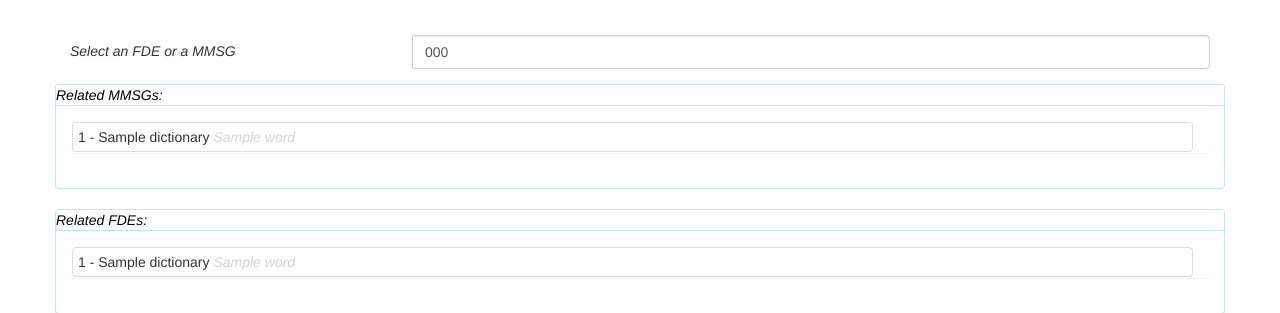
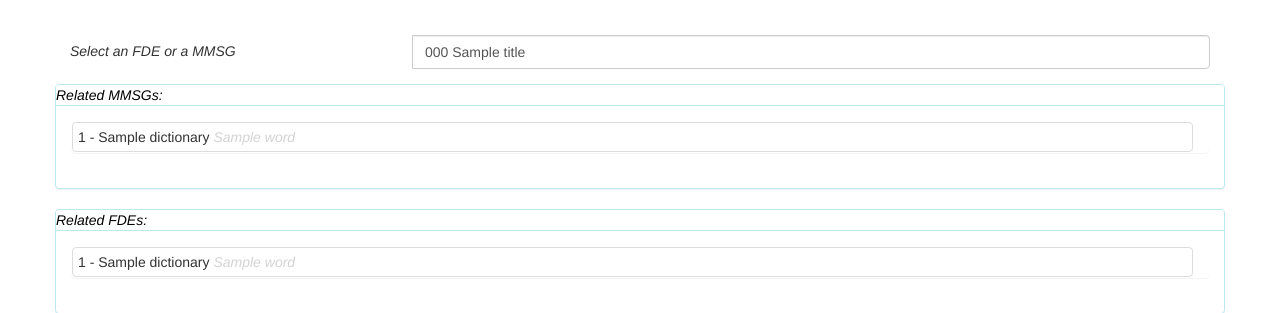
Before and after one commit to qcri/flight2vec, a Flask app: template templates/index.html in a window 1280 px wide. Shown: the part 52-365 px from the top of the page. Run offline with Flask 2, Linux system fonts and the light colour scheme; the template is opened without the code that fills it: most values are stand-ins (such as "Sample title", 1, 10 or a date in 2020); parts of the project's set-up code (start-up, migrations or seed data) failed here and were passed over; some libraries are stand-ins or nearby versions.

Commit message:
title of message after search

```diff
--- a/main.py
+++ b/main.py
@@ -58,8 +58,9 @@ def similarity():
 	if 'auth' in session.keys():
 		if session['auth']==sessionsecret:
 			value = request.args.get('code')
+			title = request.args.get('title')
 			results,dictionary = models.get_top(value)
-			return render_template('index.html',results=results,code=value,dictionary=dictionary)
+			return render_template('index.html',results=results,code=value,title=title,dictionary=dictionary)
 		else:
 			return redirect('/login')
 	else:
--- a/static/auto_filter.js
+++ b/static/auto_filter.js
@@ -7,7 +7,7 @@
           var title = ui.item.value.split(":")[1];
           $("#auto").val(code);
       		event.preventDefault();
-          location.href = "/similarity?code=" + code;
+          location.href = "/similarity?code=" + code + "&title=" + title;
       		return false;}
      });
     });
--- a/templates/index.html
+++ b/templates/index.html
@@ -34,7 +34,7 @@
             </div>
 
             <div class="input-group" style="width: 70%;">
-              <input type="text" class="form-control" id="auto" value="{{code}}" placeholder="Start writing..."/>
+              <input type="text" class="form-control" id="auto" value="{{code}} {{title}}" placeholder="Start writing..."/>
             </div>
         </div>
 
```
